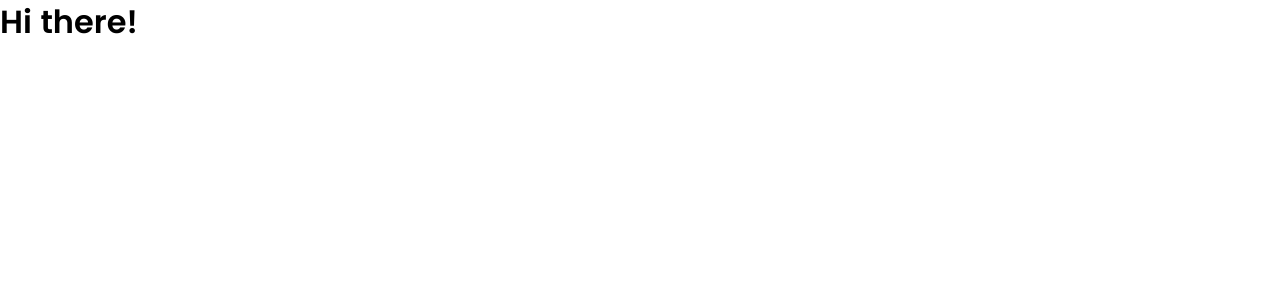
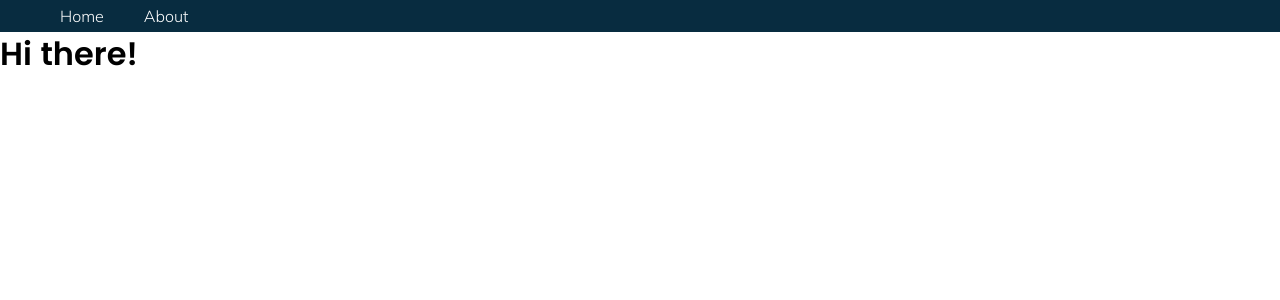
Before and after one commit to LeonNimoy/nuxtfoodapp, a Nuxt app: page / in a window 1280 px wide. Shown: the top 300 px of the page. Built offline with nearby package versions, Linux system fonts and the light colour scheme.

Commit message:
chore: add AppMenu.vue component to default.vue

```diff
--- a/layouts/default.vue
+++ b/layouts/default.vue
@@ -1,15 +1,18 @@
 <template>
   <div>
     <div class="content">
+      <AppMenu/>
       <Nuxt/>
     </div>
   </div>
 </template>
 
 <script>
+import AppMenu from "~/components/AppMenu";
 
 export default {
   components: {
+    AppMenu
   },
 };
 </script>
```
